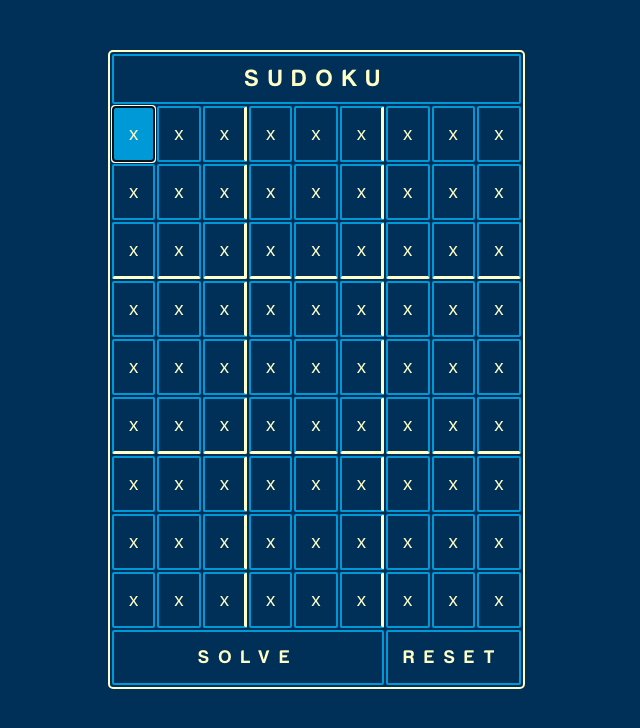
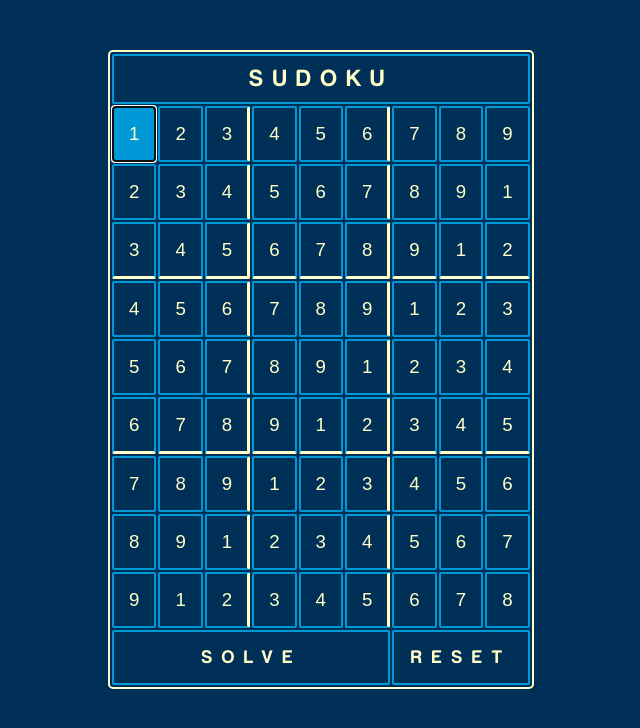
Before and after one commit to jenmccall/sudoku-WIP, a plain HTML site: page index.html in a window 1280 px wide. Shown: the whole page, without its empty margins (282-922 px from the left). Drawn offline with Linux system fonts and the light colour scheme.

Commit message:
Sudoku - Reworking how the logic of updating the board works. The previous version got and manipulated all info from the DOM. This branch will implement an array that the HTML then updates from

```diff
--- a/index.html
+++ b/index.html
@@ -14,9 +14,9 @@
 				</td>
 			</tr>
 			<tr id="row1">
-				<td class="grid-item section1 column1" id="firstBox" tabindex="0">x</td>
-	  			<td class="grid-item section1 column2" tabindex="1">x</td>
-	  			<td class="grid-item section1 column3" tabindex="2">x</td>
+				<td class="grid-item section1 column1" id="firstBox" tabindex="0"></td>
+	  			<td class="grid-item section1 column2" tabindex="1"></td>
+	  			<td class="grid-item section1 column3" tabindex="2"></td>
 	  			<td class="grid-item section2 column4" tabindex="3">x</td>
 	  			<td class="grid-item section2 column5" tabindex="4">x</td>
 	  			<td class="grid-item section2 column6" tabindex="5">x</td>
--- a/sudoku.js
+++ b/sudoku.js
@@ -4,18 +4,54 @@ var current = document.activeElement;
 
 var bottomButton = document.getElementById("checkMyAnswer");
 
+var boardArray = [
+	[1, 2, 3, 4, 5, 6, 7, 8, 9],
+	[2, 3, 4, 5, 6, 7, 8, 9, 1],
+	[3, 4, 5, 6, 7, 8, 9, 1, 2],
+	[4, 5, 6, 7, 8, 9, 1, 2, 3],
+	[5, 6, 7, 8, 9, 1, 2, 3, 4],
+	[6, 7, 8, 9, 1, 2, 3, 4, 5],
+	[7, 8, 9, 1, 2, 3, 4, 5, 6],
+	[8, 9, 1, 2, 3, 4, 5, 6, 7],
+	[9, 1, 2, 3, 4, 5, 6, 7, 8]
+];
+
+function updateBoard() {
+	var row = Math.floor(place/9);
+	var cell = (place % 9);
+	var update = -1;
+	var board = document.getElementsByClassName("grid-item");
+
+	console.log(row, cell);
+
+	for (var rowNumber = 0; rowNumber < 9; rowNumber++) {
+		for (var cellParse = 0; cellParse < 9; cellParse++) {
+			update ++;
+			//console.log(board[parse].textContent);
+			board[update].textContent = boardArray[rowNumber][cellParse];
+		}
+	}
+		//board[parse].textContent = boardArray[rowNumber][cellParse];
+}
+
 window.onload = function firstFocus () {
+	updateBoard();
 	document.getElementById("firstBox").focus();
 }
 
 function keyPresses(event) {
 	var keyPressed = event.key;
 	var keyCode = event.keyCode;
+	var row = Math.floor(place/9);
+	var cell = (place % 9);
 
 	//Rules/logic of keypresses (place is associated with the tab index of each cell)
 	//Checks to see if the key pressed is an integer and not zero
 	if (isFinite(keyPressed) && keyCode !== 48 && place !== 81) {
-		event.currentTarget.textContent = keyPressed;
+		//event.currentTarget.textContent = keyPressed;
+		boardArray[row][cell] = keyPressed;
+
+		updateBoard();
 	}
 	//Checks to see if the key press is any one of the arrow keys and if the selection is along the edge of the grid
 	else if (keyCode === 39 && place !== 80 && place !== 82) {
@@ -78,7 +114,7 @@ function solutionCheck() {
 
 
 function resetBoard() {
-	for (var parse = 1; parse < 81; parse++) {
+	for (var parse = 1; parse < 82; parse++) {
 		document.getElementsByTagName("td")[parse].textContent = "x";
 	}
 }
```
